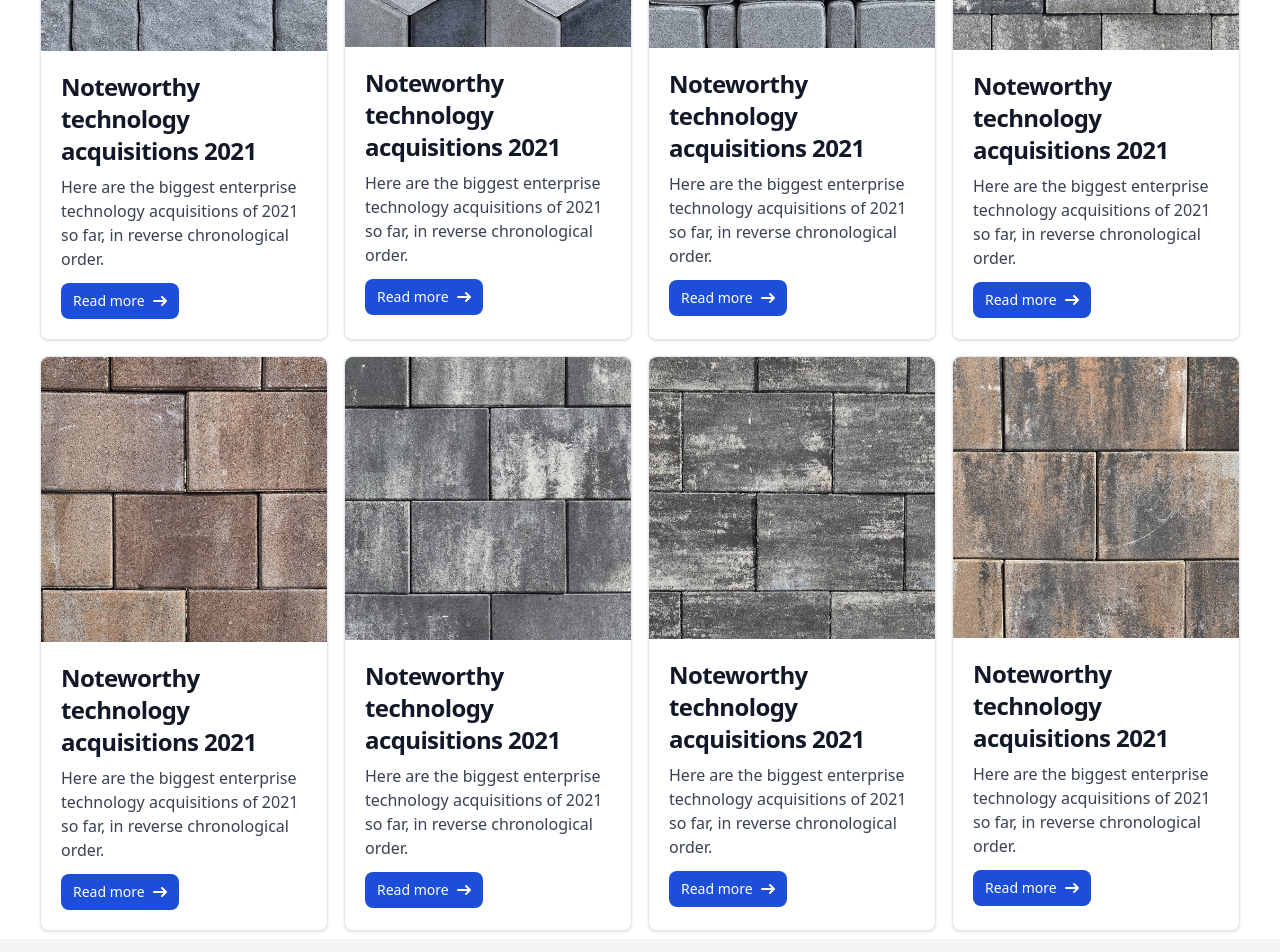
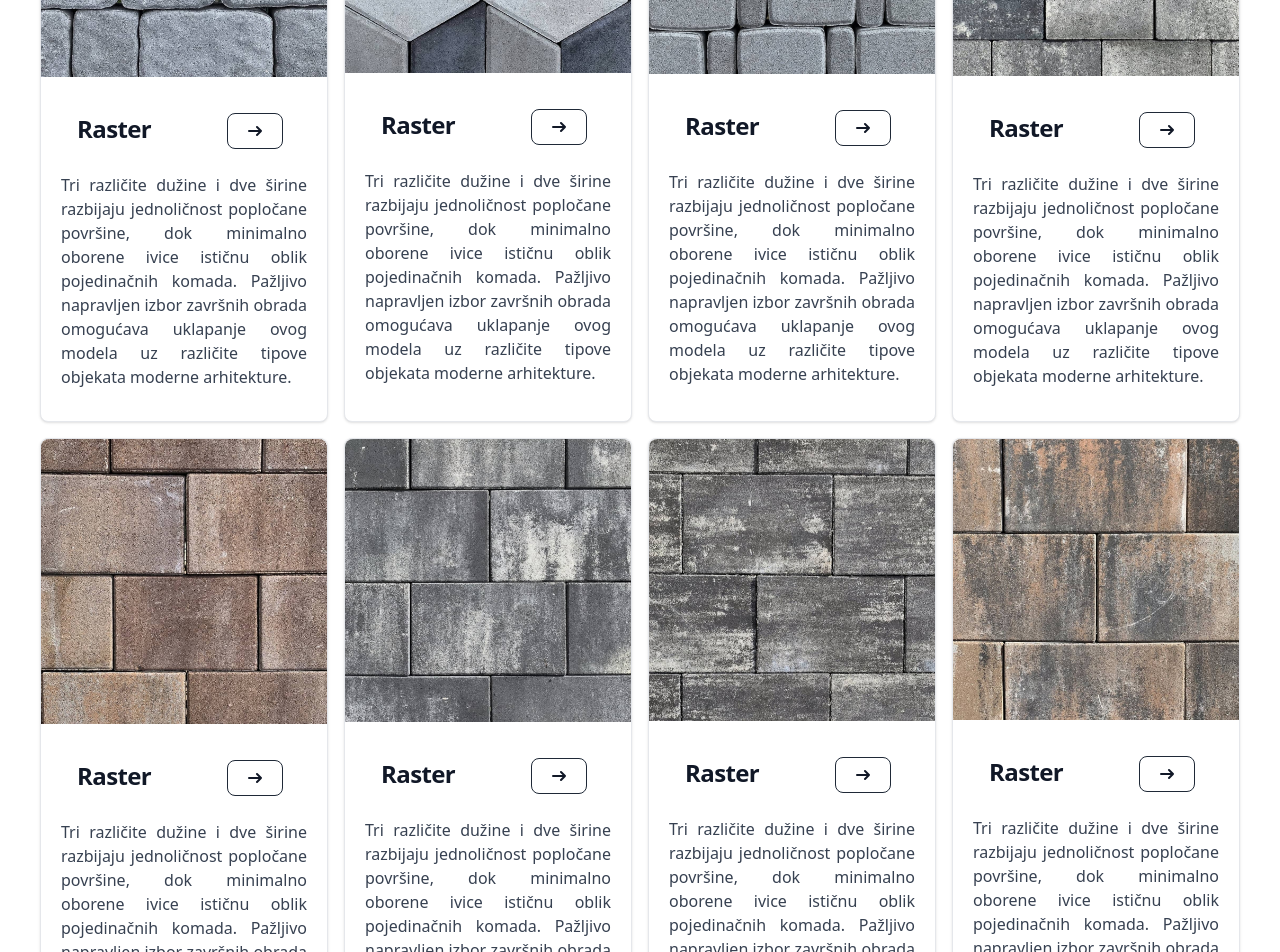
Before and after one commit to BoljevicB/behaton-web, a React (Create React App) app: page /products in a window 1280 px wide. Shown: the part 1120-2072 px from the top of the page. Built offline with nearby package versions, Linux system fonts and the light colour scheme.

Commit message:
fixed navbar bag

```diff
--- a/src/components/Footer.jsx
+++ b/src/components/Footer.jsx
@@ -3,7 +3,7 @@ import { Link } from 'react-router-dom'
 
 const Footer = () => {
   return (
-    <div className="bg-gray-100 mt-2">
+    <div className="bg-gray-100 mt-2 flex justify-center flex-col items-center">
     <div className="max-w-screen-lg py-4 px-4 sm:px-6 text-gray-800 sm:flex justify-between mx-auto">
         <div className="p-5 sm:w-2/12 border-r">
             <div className="text-sm uppercase text-black-600 font-bold">Menu</div>
--- a/src/components/Navbar.jsx
+++ b/src/components/Navbar.jsx
@@ -30,7 +30,7 @@ const Navbar = () => {
         { nav ? <SlArrowLeft size={25}/> : <SlMenu size={25}/> }
 
     </div>
-    <div className={ nav ? 'fixed left-0 top-0 w-[60%] h-full border-r border-r-gray-900 bg-white ease-in-out duration-500 z-[100]' : 'fixed left-[-100%]' } >
+    <div className={ nav ? 'fixed left-0 top-0 w-[60%] h-full border-r border-r-gray-900 bg-white ease-in-out duration-500 z-[100] lg:hidden md:hidden' : 'fixed left-[-100%]' } >
     <h1 className='text-3xl font-bold m-6 py-2' >BEHAMONT</h1>
 
         <ul className='uppercase p-4 '>
--- a/src/components/productspage/Headerprod.jsx
+++ b/src/components/productspage/Headerprod.jsx
@@ -41,7 +41,7 @@ const Headerprod = () => {
             <a
               href="/"
               aria-label=""
-              className="inline-flex items-center font-semibold text-gray-800 transition-colors duration-200 hover:text-deep-purple-accent-700"
+              className="inline-flex items-center ftext-gray-900 hover:text-white border border-gray-800 hover:bg-gray-900 focus:ring-4 focus:outline-none focus:ring-gray-300 font-medium rounded-lg text-sm px-5 py-2.5 text-center mr-2 mb-2 dark:border-gray-600 dark:text-gray-400 dark:hover:text-white dark:hover:bg-gray-600 dark:focus:ring-gray-800"
             >
               Order Now
             </a>
--- a/src/components/productspage/Tiles.jsx
+++ b/src/components/productspage/Tiles.jsx
@@ -23,161 +23,169 @@ const Tiles = () => {
 
   <div className='grid lg:grid-cols-4 sm:grid-cols-2 justify-items-center mx-auto gap-4 px-10'>
   {/* CARD START HERE  */}
-    <div class="max-w-sm bg-white border border-gray-200 rounded-lg shadow dark:bg-gray-800 dark:border-gray-700">
+    <div className="max-w-sm bg-white border border-gray-200 rounded-lg shadow dark:bg-gray-800 dark:border-gray-700">
     <a href="#">
-        <img class="rounded-t-lg" src={One} alt="" />
+        <img className="rounded-t-lg" src={One} alt="" />
     </a>
-    <div class="p-5">
-        <a href="#">
-            <h5 class="mb-2 text-2xl font-bold tracking-tight text-gray-900 dark:text-white">Noteworthy technology acquisitions 2021</h5>
-        </a>
-        <p class="mb-3 font-normal text-gray-700 dark:text-gray-400">Here are the biggest enterprise technology acquisitions of 2021 so far, in reverse chronological order.</p>
-        <a href="#" class="inline-flex items-center px-3 py-2 text-sm font-medium text-center text-white bg-blue-700 rounded-lg hover:bg-blue-800 focus:ring-4 focus:outline-none focus:ring-blue-300 dark:bg-blue-600 dark:hover:bg-blue-700 dark:focus:ring-blue-800">
-            Read more
-             <svg class="w-3.5 h-3.5 ml-2" aria-hidden="true" xmlns="http://www.w3.org/2000/svg" fill="none" viewBox="0 0 14 10">
+    <div className="p-5">
+        <div className=' flex justify-between p-4'>
+            <h5 className="mb-2 text-2xl font-bold tracking-tight text-gray-900 dark:text-white">Raster</h5>
+
+            <a href="#" className="inline-flex items-center text-gray-900 hover:text-white border border-gray-800 hover:bg-gray-900 focus:ring-4 focus:outline-none focus:ring-gray-300 font-medium rounded-lg text-sm px-5 py-2.5 text-center mr-2 mb-2 dark:border-gray-600 dark:text-gray-400 dark:hover:text-white dark:hover:bg-gray-600 dark:focus:ring-gray-800">
+             <svg className="w-3.5 h-3.5" aria-hidden="true" xmlns="http://www.w3.org/2000/svg" fill="none" viewBox="0 0 14 10">
                 <path stroke="currentColor" stroke-linecap="round" stroke-linejoin="round" stroke-width="2" d="M1 5h12m0 0L9 1m4 4L9 9"/>
             </svg>
         </a>
+        </div>
+        <p className="mb-3 font-normal text-justify text-gray-700 dark:text-gray-400">Tri različite dužine i dve širine razbijaju jednoličnost popločane površine, dok minimalno oborene ivice ističnu oblik pojedinačnih komada. Pažljivo napravljen izbor završnih obrada omogućava uklapanje ovog modela uz različite tipove objekata moderne arhitekture.</p>
+
     </div>
 </div>
 {/* CARD FINISH HERE */}
 
 {/* CARD START HERE  */}
-<div class="max-w-sm bg-white border border-gray-200 rounded-lg shadow dark:bg-gray-800 dark:border-gray-700">
+<div className="max-w-sm bg-white border border-gray-200 rounded-lg shadow dark:bg-gray-800 dark:border-gray-700">
     <a href="#">
-        <img class="rounded-t-lg" src={Two} alt="" />
+        <img className="rounded-t-lg" src={Two} alt="" />
     </a>
-    <div class="p-5">
-        <a href="#">
-            <h5 class="mb-2 text-2xl font-bold tracking-tight text-gray-900 dark:text-white">Noteworthy technology acquisitions 2021</h5>
-        </a>
-        <p class="mb-3 font-normal text-gray-700 dark:text-gray-400">Here are the biggest enterprise technology acquisitions of 2021 so far, in reverse chronological order.</p>
-        <a href="#" class="inline-flex items-center px-3 py-2 text-sm font-medium text-center text-white bg-blue-700 rounded-lg hover:bg-blue-800 focus:ring-4 focus:outline-none focus:ring-blue-300 dark:bg-blue-600 dark:hover:bg-blue-700 dark:focus:ring-blue-800">
-            Read more
-             <svg class="w-3.5 h-3.5 ml-2" aria-hidden="true" xmlns="http://www.w3.org/2000/svg" fill="none" viewBox="0 0 14 10">
+    <div className="p-5">
+        <div className=' flex justify-between p-4'>
+            <h5 className="mb-2 text-2xl font-bold tracking-tight text-gray-900 dark:text-white">Raster</h5>
+
+            <a href="#" className="inline-flex items-center text-gray-900 hover:text-white border border-gray-800 hover:bg-gray-900 focus:ring-4 focus:outline-none focus:ring-gray-300 font-medium rounded-lg text-sm px-5 py-2.5 text-center mr-2 mb-2 dark:border-gray-600 dark:text-gray-400 dark:hover:text-white dark:hover:bg-gray-600 dark:focus:ring-gray-800">
+             <svg className="w-3.5 h-3.5" aria-hidden="true" xmlns="http://www.w3.org/2000/svg" fill="none" viewBox="0 0 14 10">
                 <path stroke="currentColor" stroke-linecap="round" stroke-linejoin="round" stroke-width="2" d="M1 5h12m0 0L9 1m4 4L9 9"/>
             </svg>
         </a>
+        </div>
+        <p className="mb-3 font-normal text-justify text-gray-700 dark:text-gray-400">Tri različite dužine i dve širine razbijaju jednoličnost popločane površine, dok minimalno oborene ivice ističnu oblik pojedinačnih komada. Pažljivo napravljen izbor završnih obrada omogućava uklapanje ovog modela uz različite tipove objekata moderne arhitekture.</p>
+
     </div>
 </div>
 {/* CARD FINISH HERE */}
 
 {/* CARD START HERE  */}
-<div class="max-w-sm bg-white border border-gray-200 rounded-lg shadow dark:bg-gray-800 dark:border-gray-700">
+<div className="max-w-sm bg-white border border-gray-200 rounded-lg shadow dark:bg-gray-800 dark:border-gray-700">
     <a href="#">
-        <img class="rounded-t-lg" src={Three} alt="" />
+        <img className="rounded-t-lg" src={Three} alt="" />
     </a>
-    <div class="p-5">
-        <a href="#">
-            <h5 class="mb-2 text-2xl font-bold tracking-tight text-gray-900 dark:text-white">Noteworthy technology acquisitions 2021</h5>
-        </a>
-        <p class="mb-3 font-normal text-gray-700 dark:text-gray-400">Here are the biggest enterprise technology acquisitions of 2021 so far, in reverse chronological order.</p>
-        <a href="#" class="inline-flex items-center px-3 py-2 text-sm font-medium text-center text-white bg-blue-700 rounded-lg hover:bg-blue-800 focus:ring-4 focus:outline-none focus:ring-blue-300 dark:bg-blue-600 dark:hover:bg-blue-700 dark:focus:ring-blue-800">
-            Read more
-             <svg class="w-3.5 h-3.5 ml-2" aria-hidden="true" xmlns="http://www.w3.org/2000/svg" fill="none" viewBox="0 0 14 10">
+    <div className="p-5">
+        <div className=' flex justify-between p-4'>
+            <h5 className="mb-2 text-2xl font-bold tracking-tight text-gray-900 dark:text-white">Raster</h5>
+
+            <a href="#" className="inline-flex items-center text-gray-900 hover:text-white border border-gray-800 hover:bg-gray-900 focus:ring-4 focus:outline-none focus:ring-gray-300 font-medium rounded-lg text-sm px-5 py-2.5 text-center mr-2 mb-2 dark:border-gray-600 dark:text-gray-400 dark:hover:text-white dark:hover:bg-gray-600 dark:focus:ring-gray-800">
+             <svg className="w-3.5 h-3.5" aria-hidden="true" xmlns="http://www.w3.org/2000/svg" fill="none" viewBox="0 0 14 10">
                 <path stroke="currentColor" stroke-linecap="round" stroke-linejoin="round" stroke-width="2" d="M1 5h12m0 0L9 1m4 4L9 9"/>
             </svg>
         </a>
+        </div>
+        <p className="mb-3 font-normal text-justify text-gray-700 dark:text-gray-400">Tri različite dužine i dve širine razbijaju jednoličnost popločane površine, dok minimalno oborene ivice ističnu oblik pojedinačnih komada. Pažljivo napravljen izbor završnih obrada omogućava uklapanje ovog modela uz različite tipove objekata moderne arhitekture.</p>
+
     </div>
 </div>
 {/* CARD FINISH HERE */}
 
 {/* CARD START HERE  */}
-<div class="max-w-sm bg-white border border-gray-200 rounded-lg shadow dark:bg-gray-800 dark:border-gray-700">
+<div className="max-w-sm bg-white border border-gray-200 rounded-lg shadow dark:bg-gray-800 dark:border-gray-700">
     <a href="#">
-        <img class="rounded-t-lg" src={Four} alt="" />
+        <img className="rounded-t-lg" src={Four} alt="" />
     </a>
-    <div class="p-5">
-        <a href="#">
-            <h5 class="mb-2 text-2xl font-bold tracking-tight text-gray-900 dark:text-white">Noteworthy technology acquisitions 2021</h5>
-        </a>
-        <p class="mb-3 font-normal text-gray-700 dark:text-gray-400">Here are the biggest enterprise technology acquisitions of 2021 so far, in reverse chronological order.</p>
-        <a href="#" class="inline-flex items-center px-3 py-2 text-sm font-medium text-center text-white bg-blue-700 rounded-lg hover:bg-blue-800 focus:ring-4 focus:outline-none focus:ring-blue-300 dark:bg-blue-600 dark:hover:bg-blue-700 dark:focus:ring-blue-800">
-            Read more
-             <svg class="w-3.5 h-3.5 ml-2" aria-hidden="true" xmlns="http://www.w3.org/2000/svg" fill="none" viewBox="0 0 14 10">
+    <div className="p-5">
+        <div className=' flex justify-between p-4'>
+            <h5 className="mb-2 text-2xl font-bold tracking-tight text-gray-900 dark:text-white">Raster</h5>
+
+            <a href="#" className="inline-flex items-center text-gray-900 hover:text-white border border-gray-800 hover:bg-gray-900 focus:ring-4 focus:outline-none focus:ring-gray-300 font-medium rounded-lg text-sm px-5 py-2.5 text-center mr-2 mb-2 dark:border-gray-600 dark:text-gray-400 dark:hover:text-white dark:hover:bg-gray-600 dark:focus:ring-gray-800">
+             <svg className="w-3.5 h-3.5" aria-hidden="true" xmlns="http://www.w3.org/2000/svg" fill="none" viewBox="0 0 14 10">
                 <path stroke="currentColor" stroke-linecap="round" stroke-linejoin="round" stroke-width="2" d="M1 5h12m0 0L9 1m4 4L9 9"/>
             </svg>
         </a>
+        </div>
+        <p className="mb-3 font-normal text-justify text-gray-700 dark:text-gray-400">Tri različite dužine i dve širine razbijaju jednoličnost popločane površine, dok minimalno oborene ivice ističnu oblik pojedinačnih komada. Pažljivo napravljen izbor završnih obrada omogućava uklapanje ovog modela uz različite tipove objekata moderne arhitekture.</p>
+
     </div>
 </div>
 {/* CARD FINISH HERE */}
 
 {/* CARD START HERE  */}
-<div class="max-w-sm bg-white border border-gray-200 rounded-lg shadow dark:bg-gray-800 dark:border-gray-700">
+<div className="max-w-sm bg-white border border-gray-200 rounded-lg shadow dark:bg-gray-800 dark:border-gray-700">
     <a href="#">
-        <img class="rounded-t-lg" src={Five} alt="" />
+        <img className="rounded-t-lg" src={Five} alt="" />
     </a>
-    <div class="p-5">
-        <a href="#">
-            <h5 class="mb-2 text-2xl font-bold tracking-tight text-gray-900 dark:text-white">Noteworthy technology acquisitions 2021</h5>
-        </a>
-        <p class="mb-3 font-normal text-gray-700 dark:text-gray-400">Here are the biggest enterprise technology acquisitions of 2021 so far, in reverse chronological order.</p>
-        <a href="#" class="inline-flex items-center px-3 py-2 text-sm font-medium text-center text-white bg-blue-700 rounded-lg hover:bg-blue-800 focus:ring-4 focus:outline-none focus:ring-blue-300 dark:bg-blue-600 dark:hover:bg-blue-700 dark:focus:ring-blue-800">
-            Read more
-             <svg class="w-3.5 h-3.5 ml-2" aria-hidden="true" xmlns="http://www.w3.org/2000/svg" fill="none" viewBox="0 0 14 10">
+    <div className="p-5">
+        <div className=' flex justify-between p-4'>
+            <h5 className="mb-2 text-2xl font-bold tracking-tight text-gray-900 dark:text-white">Raster</h5>
+
+            <a href="#" className="inline-flex items-center text-gray-900 hover:text-white border border-gray-800 hover:bg-gray-900 focus:ring-4 focus:outline-none focus:ring-gray-300 font-medium rounded-lg text-sm px-5 py-2.5 text-center mr-2 mb-2 dark:border-gray-600 dark:text-gray-400 dark:hover:text-white dark:hover:bg-gray-600 dark:focus:ring-gray-800">
+             <svg className="w-3.5 h-3.5" aria-hidden="true" xmlns="http://www.w3.org/2000/svg" fill="none" viewBox="0 0 14 10">
                 <path stroke="currentColor" stroke-linecap="round" stroke-linejoin="round" stroke-width="2" d="M1 5h12m0 0L9 1m4 4L9 9"/>
             </svg>
         </a>
+        </div>
+        <p className="mb-3 font-normal text-justify text-gray-700 dark:text-gray-400">Tri različite dužine i dve širine razbijaju jednoličnost popločane površine, dok minimalno oborene ivice ističnu oblik pojedinačnih komada. Pažljivo napravljen izbor završnih obrada omogućava uklapanje ovog modela uz različite tipove objekata moderne arhitekture.</p>
+
     </div>
 </div>
 {/* CARD FINISH HERE */}
 
 {/* CARD START HERE  */}
-<div class="max-w-sm bg-white border border-gray-200 rounded-lg shadow dark:bg-gray-800 dark:border-gray-700">
+<div className="max-w-sm bg-white border border-gray-200 rounded-lg shadow dark:bg-gray-800 dark:border-gray-700">
     <a href="#">
-        <img class="rounded-t-lg" src={Six} />
+        <img className="rounded-t-lg" src={Six} />
         </a>
-    <div class="p-5">
-        <a href="#">
-            <h5 class="mb-2 text-2xl font-bold tracking-tight text-gray-900 dark:text-white">Noteworthy technology acquisitions 2021</h5>
-        </a>
-        <p class="mb-3 font-normal text-gray-700 dark:text-gray-400">Here are the biggest enterprise technology acquisitions of 2021 so far, in reverse chronological order.</p>
-        <a href="#" class="inline-flex items-center px-3 py-2 text-sm font-medium text-center text-white bg-blue-700 rounded-lg hover:bg-blue-800 focus:ring-4 focus:outline-none focus:ring-blue-300 dark:bg-blue-600 dark:hover:bg-blue-700 dark:focus:ring-blue-800">
-            Read more
-             <svg class="w-3.5 h-3.5 ml-2" aria-hidden="true" xmlns="http://www.w3.org/2000/svg" fill="none" viewBox="0 0 14 10">
+        <div className="p-5">
+        <div className=' flex justify-between p-4'>
+            <h5 className="mb-2 text-2xl font-bold tracking-tight text-gray-900 dark:text-white">Raster</h5>
+
+            <a href="#" className="inline-flex items-center text-gray-900 hover:text-white border border-gray-800 hover:bg-gray-900 focus:ring-4 focus:outline-none focus:ring-gray-300 font-medium rounded-lg text-sm px-5 py-2.5 text-center mr-2 mb-2 dark:border-gray-600 dark:text-gray-400 dark:hover:text-white dark:hover:bg-gray-600 dark:focus:ring-gray-800">
+             <svg className="w-3.5 h-3.5" aria-hidden="true" xmlns="http://www.w3.org/2000/svg" fill="none" viewBox="0 0 14 10">
                 <path stroke="currentColor" stroke-linecap="round" stroke-linejoin="round" stroke-width="2" d="M1 5h12m0 0L9 1m4 4L9 9"/>
             </svg>
         </a>
+        </div>
+        <p className="mb-3 font-normal text-justify text-gray-700 dark:text-gray-400">Tri različite dužine i dve širine razbijaju jednoličnost popločane površine, dok minimalno oborene ivice ističnu oblik pojedinačnih komada. Pažljivo napravljen izbor završnih obrada omogućava uklapanje ovog modela uz različite tipove objekata moderne arhitekture.</p>
+
     </div>
 </div>
 {/* CARD FINISH HERE */}
 
 {/* CARD START HERE  */}
-<div class="max-w-sm bg-white border border-gray-200 rounded-lg shadow dark:bg-gray-800 dark:border-gray-700">
+<div className="max-w-sm bg-white border border-gray-200 rounded-lg shadow dark:bg-gray-800 dark:border-gray-700">
     <a href="#">
-        <img class="rounded-t-lg" src={Seven} alt="" />
+        <img className="rounded-t-lg" src={Seven} alt="" />
     </a>
-    <div class="p-5">
-        <a href="#">
-            <h5 class="mb-2 text-2xl font-bold tracking-tight text-gray-900 dark:text-white">Noteworthy technology acquisitions 2021</h5>
-        </a>
-        <p class="mb-3 font-normal text-gray-700 dark:text-gray-400">Here are the biggest enterprise technology acquisitions of 2021 so far, in reverse chronological order.</p>
-        <a href="#" class="inline-flex items-center px-3 py-2 text-sm font-medium text-center text-white bg-blue-700 rounded-lg hover:bg-blue-800 focus:ring-4 focus:outline-none focus:ring-blue-300 dark:bg-blue-600 dark:hover:bg-blue-700 dark:focus:ring-blue-800">
-            Read more
-             <svg class="w-3.5 h-3.5 ml-2" aria-hidden="true" xmlns="http://www.w3.org/2000/svg" fill="none" viewBox="0 0 14 10">
+    <div className="p-5">
+        <div className=' flex justify-between p-4'>
+            <h5 className="mb-2 text-2xl font-bold tracking-tight text-gray-900 dark:text-white">Raster</h5>
+
+            <a href="#" className="inline-flex items-center text-gray-900 hover:text-white border border-gray-800 hover:bg-gray-900 focus:ring-4 focus:outline-none focus:ring-gray-300 font-medium rounded-lg text-sm px-5 py-2.5 text-center mr-2 mb-2 dark:border-gray-600 dark:text-gray-400 dark:hover:text-white dark:hover:bg-gray-600 dark:focus:ring-gray-800">
+             <svg className="w-3.5 h-3.5" aria-hidden="true" xmlns="http://www.w3.org/2000/svg" fill="none" viewBox="0 0 14 10">
                 <path stroke="currentColor" stroke-linecap="round" stroke-linejoin="round" stroke-width="2" d="M1 5h12m0 0L9 1m4 4L9 9"/>
             </svg>
         </a>
+        </div>
+        <p className="mb-3 font-normal text-justify text-gray-700 dark:text-gray-400">Tri različite dužine i dve širine razbijaju jednoličnost popločane površine, dok minimalno oborene ivice ističnu oblik pojedinačnih komada. Pažljivo napravljen izbor završnih obrada omogućava uklapanje ovog modela uz različite tipove objekata moderne arhitekture.</p>
+
     </div>
 </div>
 {/* CARD FINISH HERE */}
 
 {/* CARD START HERE  */}
-<div class="max-w-sm bg-white border border-gray-200 rounded-lg shadow dark:bg-gray-800 dark:border-gray-700">
+<div className="max-w-sm bg-white border border-gray-200 rounded-lg shadow dark:bg-gray-800 dark:border-gray-700">
     <a href="#">
-        <img class="rounded-t-lg" src={Eight} alt="" />
+        <img className="rounded-t-lg" src={Eight} alt="" />
     </a>
-    <div class="p-5">
-        <a href="#">
-            <h5 class="mb-2 text-2xl font-bold tracking-tight text-gray-900 dark:text-white">Noteworthy technology acquisitions 2021</h5>
-        </a>
-        <p class="mb-3 font-normal text-gray-700 dark:text-gray-400">Here are the biggest enterprise technology acquisitions of 2021 so far, in reverse chronological order.</p>
-        <a href="#" class="inline-flex items-center px-3 py-2 text-sm font-medium text-center text-white bg-blue-700 rounded-lg hover:bg-blue-800 focus:ring-4 focus:outline-none focus:ring-blue-300 dark:bg-blue-600 dark:hover:bg-blue-700 dark:focus:ring-blue-800">
-            Read more
-             <svg class="w-3.5 h-3.5 ml-2" aria-hidden="true" xmlns="http://www.w3.org/2000/svg" fill="none" viewBox="0 0 14 10">
+    <div className="p-5">
+        <div className=' flex justify-between p-4'>
+            <h5 className="mb-2 text-2xl font-bold tracking-tight text-gray-900 dark:text-white">Raster</h5>
+
+            <a href="#" className="inline-flex items-center text-gray-900 hover:text-white border border-gray-800 hover:bg-gray-900 focus:ring-4 focus:outline-none focus:ring-gray-300 font-medium rounded-lg text-sm px-5 py-2.5 text-center mr-2 mb-2 dark:border-gray-600 dark:text-gray-400 dark:hover:text-white dark:hover:bg-gray-600 dark:focus:ring-gray-800">
+             <svg className="w-3.5 h-3.5" aria-hidden="true" xmlns="http://www.w3.org/2000/svg" fill="none" viewBox="0 0 14 10">
                 <path stroke="currentColor" stroke-linecap="round" stroke-linejoin="round" stroke-width="2" d="M1 5h12m0 0L9 1m4 4L9 9"/>
             </svg>
         </a>
+        </div>
+        <p className="mb-3 font-normal text-justify text-gray-700 dark:text-gray-400">Tri različite dužine i dve širine razbijaju jednoličnost popločane površine, dok minimalno oborene ivice ističnu oblik pojedinačnih komada. Pažljivo napravljen izbor završnih obrada omogućava uklapanje ovog modela uz različite tipove objekata moderne arhitekture.</p>
+
     </div>
 </div>
 {/* CARD FINISH HERE */}
```
